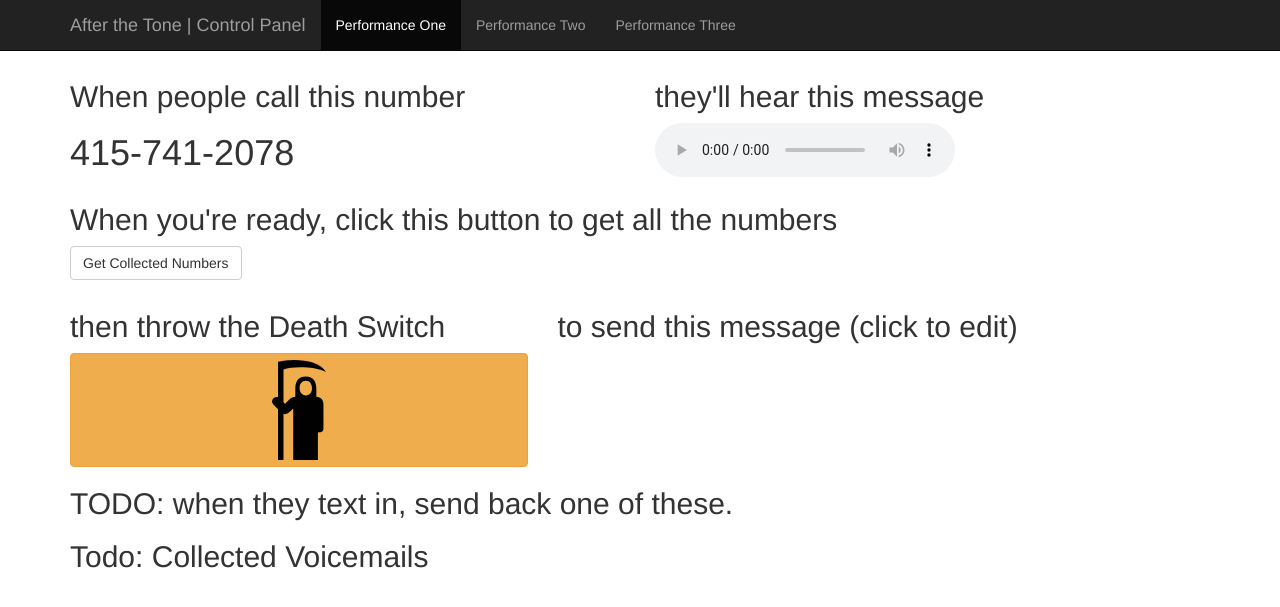
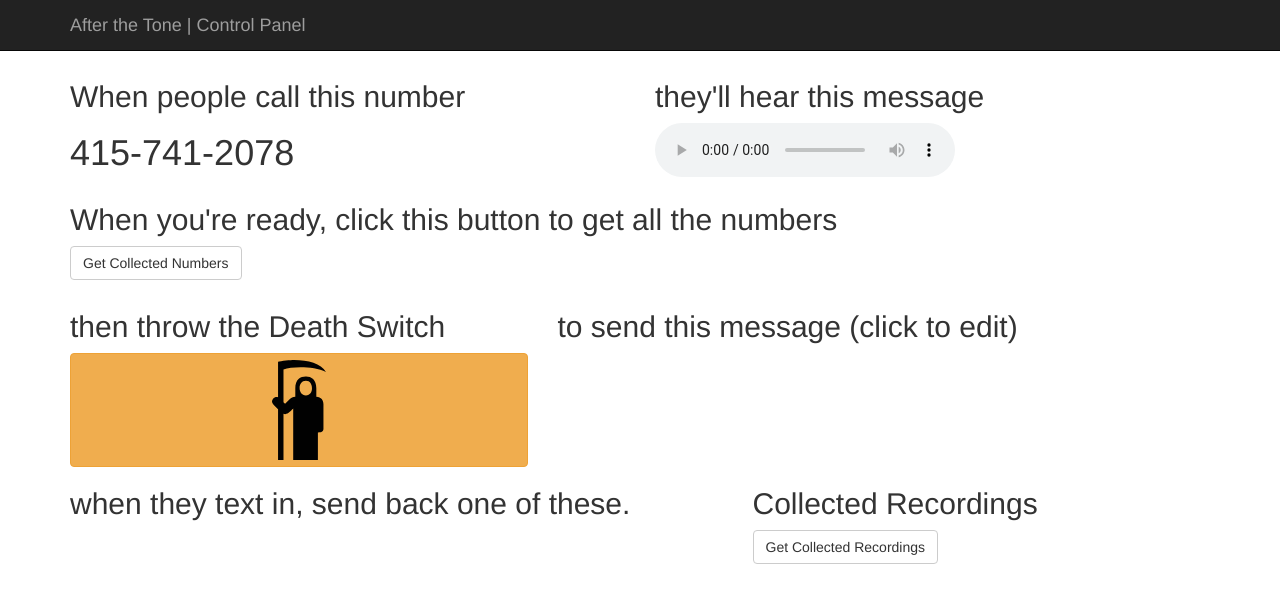
Before and after one commit to ondrae/after-the-tone, a Flask app: template app/templates/index.html in a window 1280 px wide. Shown: the top 607 px of the page. Run offline with Flask 2, Linux system fonts and the light colour scheme; the template is opened without the code that fills it, so the values that code supplies are empty; some libraries are stand-ins or nearby versions.

Commit message:
Working recordings!

```diff
--- a/app/templates/index.html
+++ b/app/templates/index.html
@@ -17,13 +17,6 @@
 		          </button>
 		          <a class="navbar-brand" href="/">After the Tone | Control Panel</a>
 		        </div>
-		        <div class="navbar-collapse collapse">
-		          <ul class="nav navbar-nav">
-	                <li class="active"><a href="#">Performance One</a></li>
-	                <li><a href="#">Performance Two</a></li>
-	                <li><a href="#">Performance Three</a></li>
-		          </ul>
-		        </div><!--/.nav-collapse -->
 		      </div>
 		    </div>
 	  </header>
@@ -61,23 +54,24 @@
 	    </div>
 	  </section>
 
-	  <section id="death-texts">
-	  	<h2>TODO: when they text in, send back one of these.</h2>
-		<ul>
-			{% for death_text in death_texts %}
-			<li>{{ death_text }}</li>
-			{% endfor %}
-		</ul>
+	  <section id="death-texts" class="row">
+	  	<div class="col-lg-7 col-md-7 col-7 col-offset-1">
+		  	<h2>when they text in, send back one of these.</h2>
+			<ul>
+				{% for death_text in death_texts %}
+				<li>{{ death_text }}</li>
+				{% endfor %}
+			</ul>
+		</div>
+			<div id="collected-recordings" class="col-lg-4 col-md-4 col-4">
+				<h2>Collected Recordings</h2>
+				<button id="get-collected-recordings" type="button" class="btn btn-default">Get Collected Recordings</button>
+				<ul>
+				</ul>
+			</div>
 	  </section>
 
-	<section id="collected-voicemails">
-		<h2>Todo: Collected Voicemails</h2>
-		<ul>
-			{% for voicemail in voicemails %}
-			<li>{{ voicemail }}</li>
-			{% endfor %}
-		</ul>
-	</section>
+
 
 	  <footer>
 	  </footer>
@@ -112,6 +106,16 @@ $(document).ready(function() {
 			})
 			});
 	})
+
+     $("#get-collected-recordings").click(function(evt){
+		$.get('/get_recordings', function(response){
+			var response = $.parseJSON(response);
+			$.each(response, function(i){
+				var recordingUrl = 'https://api.twilio.com/2010-04-01/Accounts/AC86571af1ee82e2b4e36e3c23d185f7c3/Recordings/'+response[i]['sid'];
+				$('#collected-recordings ul').append('<li><audio src="'+recordingUrl+'" controls></audio></li>');
+			})
+		})
+	})
  });
 
 
--- a/app/templates/voicemail.xml
+++ /dev/null
@@ -1 +0,0 @@
-<?xml version="1.0" encoding="UTF-8"?><Response><Play>{{sound}}</Play></Response>
--- a/app/twilio_routes.py
+++ b/app/twilio_routes.py
@@ -70,3 +70,15 @@ def handle_recording():
     resp = twiml.Response()
     resp.say("That was beautiful.")
     return str(resp)
+
+@app.route('/get_recordings', methods=['GET'])
+def get_recordings():
+    auth = (app.config['TWILIO_ACCOUNT_SID'], app.config['TWILIO_AUTH_TOKEN'])
+    params = {
+        "Status" : "completed",
+        "StartTime" : str(datetime.date.today())
+    }
+    r = requests.get("http://api.twilio.com/2010-04-01/Accounts/"+app.config['TWILIO_ACCOUNT_SID']+"/Recordings.json", params=params, auth=auth)
+    r = r.json()
+    recordings = r['recordings']
+    return json.dumps(recordings)
```
